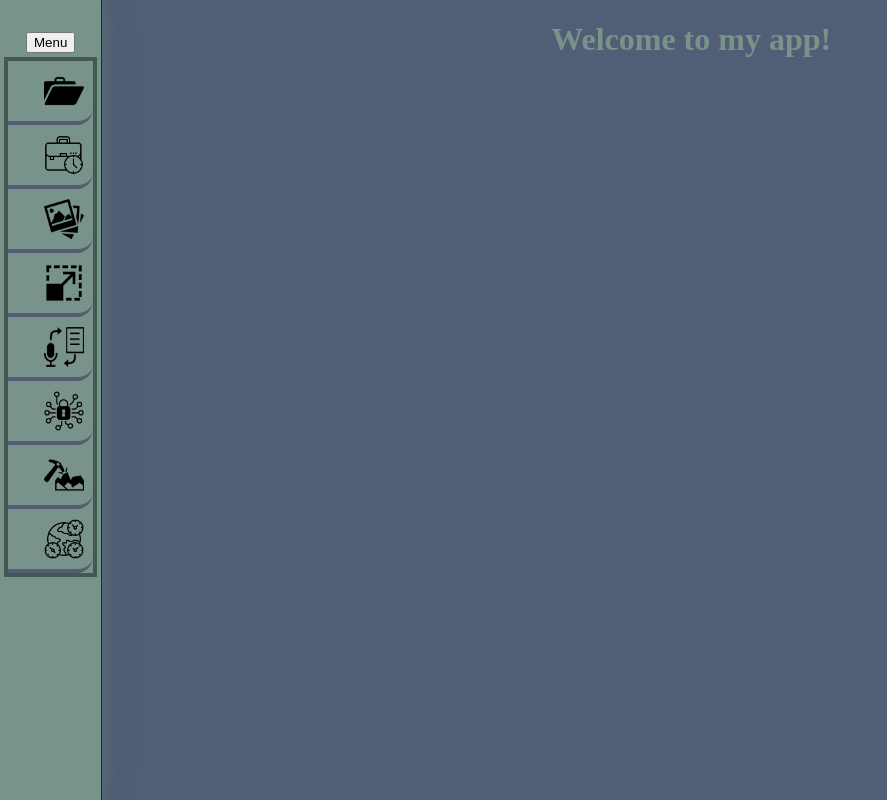
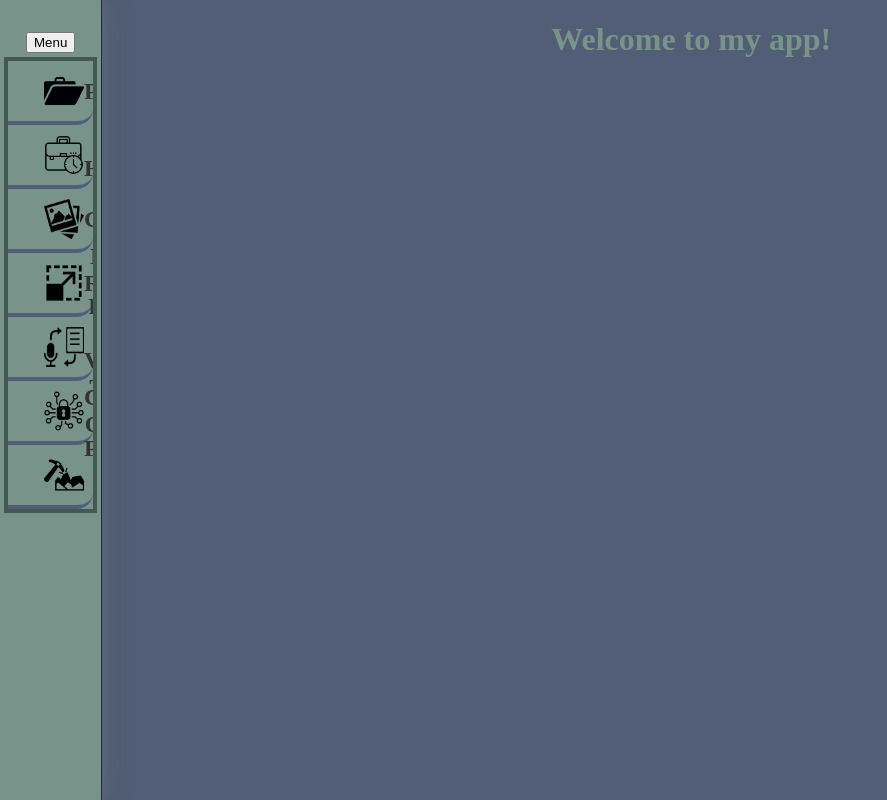
Before and after one commit to Alex-Beltz/my_website_react--v, a React (Create React App) app: page / in a window 1280 px wide. Shown: the whole page, without its empty margins (0-887 px from the left). Built offline with nearby package versions, Linux system fonts and the light colour scheme; a web font is replaced by a local one.

Commit message:
Add tooltip hover function for sideBarItem !sidebarOpen

```diff
--- a/src/App.js
+++ b/src/App.js
@@ -7,7 +7,7 @@ import ImageResizerTool from "./components/ImageResizerTool";
 import PdfToVoiceTool from "./components/PdfToVoiceTool";
 import CryptoQuotes from "./components/CryptoQuotes";
 import PreciousMetalQuotes from "./components/PreciousMetalQuotes";
-import TimeZoneCalculator from "./components/TimeZoneCalculator";
+// import TimeZoneCalculator from "./components/TimeZoneCalculator";
 
 //sidebar icons
 import CryptoQuotesIcon from "./icons/CryptoQuotes.png";
@@ -16,7 +16,7 @@ import ImageResizerToolIcon from "./icons/ImageResizerTool.png";
 import PdfToVoiceToolIcon from "./icons/PdfToVoiceTool.png";
 import portfolioIcon from "./icons/portfolio.png";
 import PreciousMetalQuotesIcon from "./icons/PreciousMetalQuotes.png";
-import TimeZoneCalculatorIcon from "./icons/TimeZoneCalculator.png";
+// import TimeZoneCalculatorIcon from "./icons/TimeZoneCalculator.png";
 import WorkHistoryIcon from "./icons/WorkHistory.png";
 
 function App() {
@@ -27,24 +27,6 @@ function App() {
     setSidebarOpen(!sidebarOpen);
   };
 
-  // // Function to set overflow hidden or auto for active component
-  // const setActiveComponentOverflow = () => {
-  //   const overflowValue = sidebarOpen ? "hidden" : "auto";
-  //   setActiveComponent((prevActiveComponent) => {
-  //     return (
-  //       prevActiveComponent && (
-  //         <div style={{ overflow: overflowValue }}>
-  //           {prevActiveComponent.props.children}
-  //         </div>
-  //       )
-  //     );
-  //   });
-  // };
-
-  // useEffect(() => {
-  //   setActiveComponentOverflow();
-  // }, [sidebarOpen]);
-
   const sidebarWidth = sidebarOpen ? "30%" : "8%";
   const contentWidth = sidebarOpen ? "92%" : "92%";
 
@@ -53,12 +35,9 @@ function App() {
   };
   const contentSize = {
     width: contentWidth,
-    // overflowY: sidebarOpen ? "hidden" : "auto",
   };
   const overlaySize = {
     display: sidebarOpen ? "block" : "none",
-    // overflowY: sidebarOpen ? "hidden" : "auto",
-    // width: `100% - ${sidebarWidth}`,
   };
 
   const iconSize = {
@@ -74,7 +53,7 @@ function App() {
     pdftovoicetool: <PdfToVoiceTool />,
     cryptoquotes: <CryptoQuotes />,
     preciousmetalsquotes: <PreciousMetalQuotes />,
-    timezonecalculator: <TimeZoneCalculator />,
+    // timezonecalculator: <TimeZoneCalculator />,
   };
 
   const icons = [
@@ -85,7 +64,7 @@ function App() {
     { name: "PDF to Voice Tool", icon: PdfToVoiceToolIcon },
     { name: "Crypto Quotes", icon: CryptoQuotesIcon },
     { name: "Precious Metals Quotes", icon: PreciousMetalQuotesIcon },
-    { name: "Time Zone Calculator", icon: TimeZoneCalculatorIcon },
+    // { name: "Time Zone Calculator", icon: TimeZoneCalculatorIcon },
   ];
 
   const handleClick = (componentName) => {
@@ -111,7 +90,10 @@ function App() {
                   {icon.name}
                 </React.Fragment>
               ) : (
-                <img src={icon.icon} alt={icon.name} style={iconSize} />
+                <React.Fragment>
+                  <img src={icon.icon} alt={icon.name} style={iconSize} />
+                  <span className="sidebarListItemTooltip">{icon.name}</span>
+                </React.Fragment>
               )}
             </li>
           ))}
```
